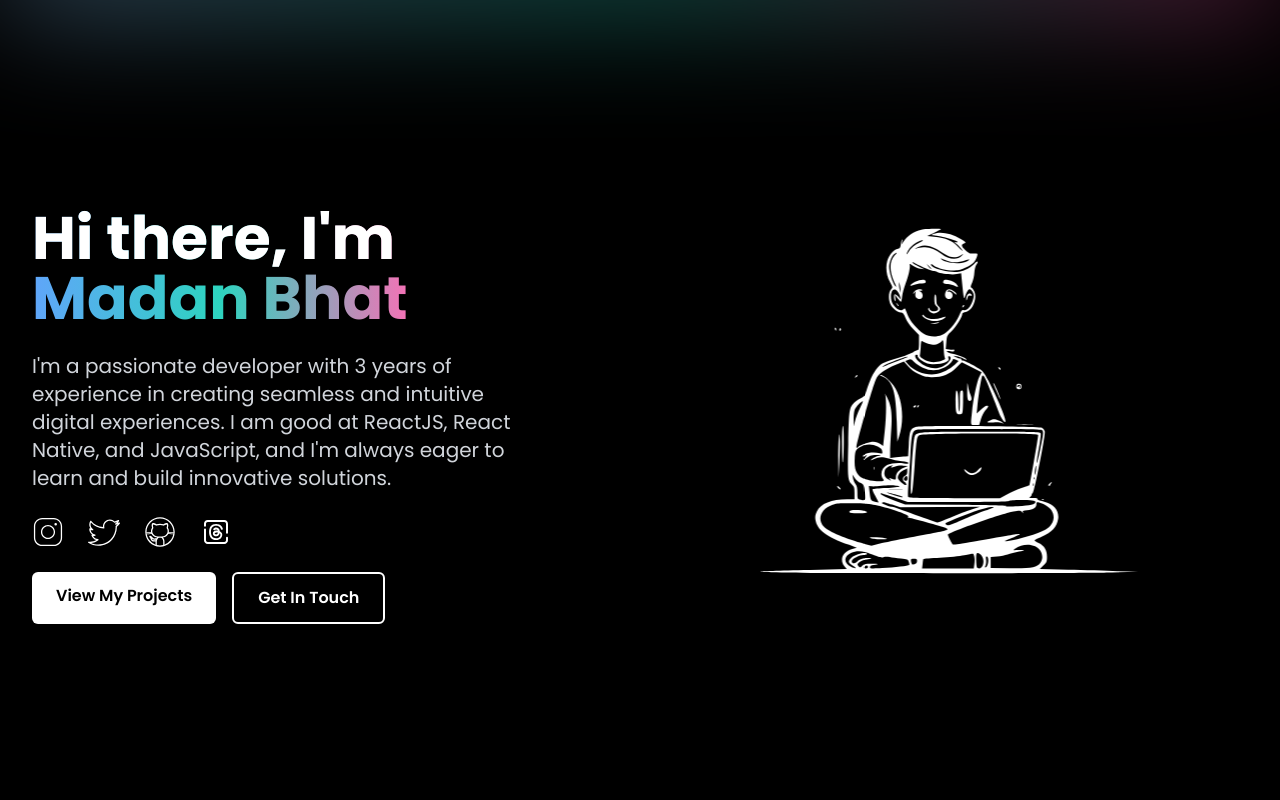
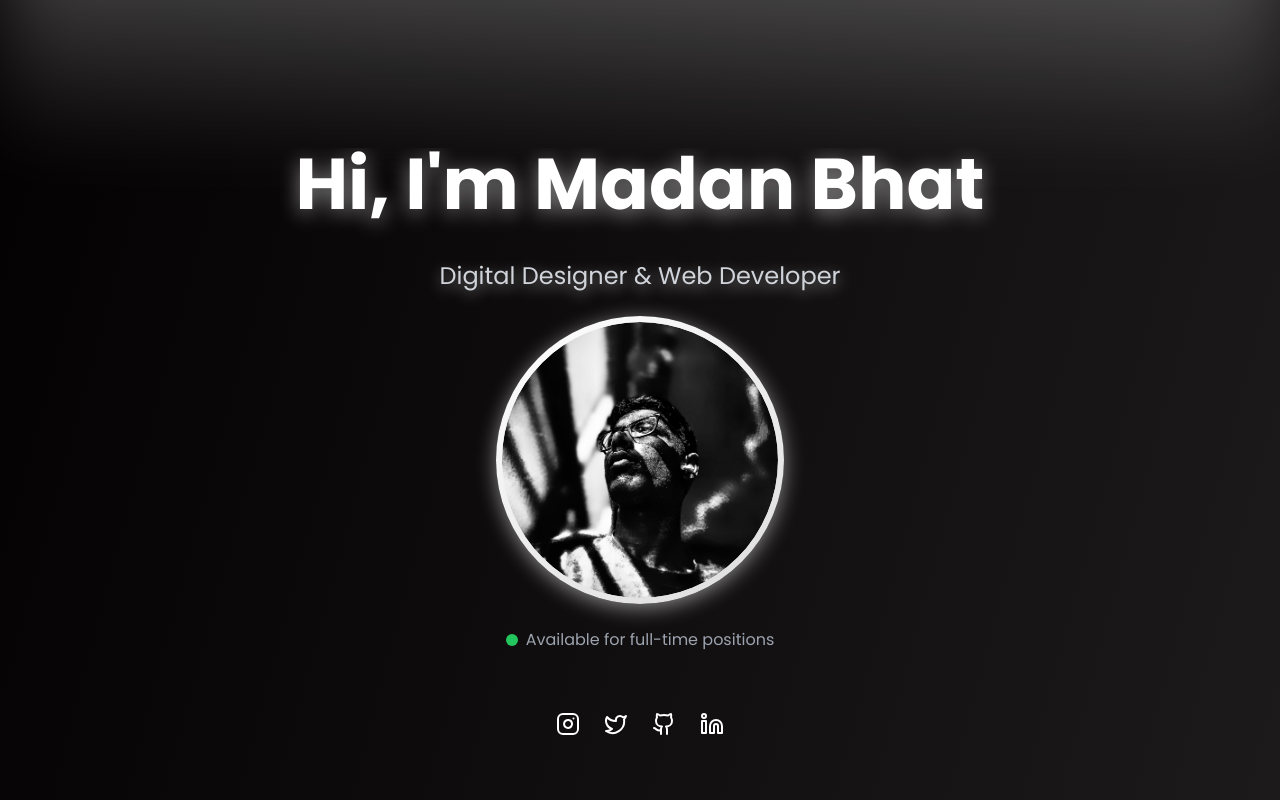
Before and after one commit to Madan-bhat/imadanbhat.github.io, a Next.js app: page / in a window 1280 px wide. Shown: the top 800 px of the page. Built offline with nearby package versions, Linux system fonts and the light colour scheme.

Commit message:
feat: made it awesome

```diff
--- a/src/app/components/Hero.tsx
+++ b/src/app/components/Hero.tsx
@@ -1,66 +1,146 @@
+"use client";
+
 import React from "react";
-import { motion } from "framer-motion";
+import { motion, useScroll, useTransform } from "framer-motion";
 import Image from "next/image";
-import illustrationImage from "@/app/images/me.svg";
-import InstagramIcon from "@/app/images/insta.svg";
-import TwitterIcon from "@/app/images/twitter.svg";
-import GitHubIcon from "@/app/images/github.svg";
-import ThreadsIcon from "@/app/images/thread.svg";
+import { Twitter, Github, Linkedin, Instagram } from "lucide-react";
+import ME from "@/app/images/me.jpg";
+
+const fadeInFromTop = {
+  hidden: { opacity: 0, y: -30 },
+  visible: { opacity: 1, y: 0 },
+};
+
+const fadeInFromBottom = {
+  hidden: { opacity: 0, y: 30 },
+  visible: { opacity: 1, y: 0 },
+};
+
+const scaleIn = {
+  hidden: { opacity: 0, scale: 0.8 },
+  visible: { opacity: 1, scale: 1 },
+};
+
+const bounceHover = {
+  hover: { scale: 1.2, transition: { type: "spring", stiffness: 300 } },
+};
+
+const scrollButtonHover = {
+  hover: {
+    y: 10,
+    transition: { type: "spring", stiffness: 200 },
+  },
+};
 
 const Hero = () => {
+  const { scrollY } = useScroll();
+
+  // Parallax effect for different elements
+  const backgroundY = useTransform(scrollY, [0, 300], ["0%", "50%"]);
+  const imageY = useTransform(scrollY, [0, 300], ["0%", "-10%"]);
+  const textY = useTransform(scrollY, [0, 300], ["0%", "20%"]);
+
   const socialLinks = [
     {
-      href: "https://www.instagram.com/madan___2007",
-      icon: InstagramIcon,
-      alt: "Instagram",
+      href: "https://instagram.com/madan___2007",
+      icon: Instagram,
+      label: "Instagram",
     },
-    { href: "https://x.com/imadanbhat", icon: TwitterIcon, alt: "Twitter" },
-    { href: "https://github.com/Madan-Bhat", icon: GitHubIcon, alt: "GitHub" },
+    { href: "https://twitter.com/imadanbhat", icon: Twitter, label: "Twitter" },
+    { href: "https://github.com/Madan-Bhat", icon: Github, label: "GitHub" },
     {
-      href: "https://www.threads.net/@madan___2007",
-      icon: ThreadsIcon,
-      alt: "Threads",
+      href: "https://linkedin.com/in/madan-bhat",
+      icon: Linkedin,
+      label: "LinkedIn",
     },
   ];
 
   return (
-    <section className="relative w-full min-h-screen flex flex-col items-center justify-center bg-black text-white overflow-hidden">
-      <div className="absolute inset-0 bg-gradient-to-r h-20 blur-3xl -top-20 from-blue-300 via-teal-400 to-pink-500 opacity-50"></div>
+    <section className="relative bg-animated w-full min-h-screen text-white flex flex-col justify-center items-center p-8 overflow-hidden">
+      {/* Enhanced top light shadow */}
+      <motion.div
+        className="absolute inset-0 h-80 -top-40 bg-gradient-to-b from-white to-transparent opacity-40 blur-2xl pointer-events-none"
+        style={{ y: backgroundY }}
+      ></motion.div>
 
-      <div className="relative z-10 flex flex-col md:flex-row items-center justify-center w-full h-full px-4 sm:px-6 md:px-8 max-w-7xl mx-auto">
-        <div className="flex flex-col mt-8 items-center md:items-start text-center md:text-left w-full md:w-1/2 space-y-6">
+      {/* Main Section */}
+      <div className="flex flex-col justify-center items-center w-full space-y-6">
+        {/* Name */}
         <motion.h1
-            initial={{ opacity: 0, y: -50 }}
-            animate={{ opacity: 1, y: 0 }}
-            transition={{ duration: 0.8, delay: 0.2 }}
-            className="text-4xl sm:text-5xl md:text-6xl font-extrabold"
+          initial="hidden"
+          animate="visible"
+          variants={fadeInFromTop}
+          transition={{ duration: 0.8, ease: "easeOut" }}
+          className="text-5xl mb-4 md:text-7xl font-bold leading-tight text-center"
+          style={{
+            textShadow: "0 4px 20px rgba(255, 255, 255, 0.5)",
+            y: textY,
+          }}
         >
-            <span className=" text-white bg-gradient-to-r  from-blue-400 via-teal-400 to-pink-400 bg-clip-text text-transparent">
-              Hi there, I'm
-            </span>
-            <br />
-            <span className="bg-gradient-to-r  from-blue-400 via-teal-400 to-pink-400 bg-clip-text text-transparent">
-              Madan Bhat
-            </span>
+          Hi, I'm Madan Bhat
         </motion.h1>
 
-          <motion.p
-            initial={{ opacity: 0, y: -20 }}
-            animate={{ opacity: 1, y: 0 }}
-            transition={{ duration: 0.8, delay: 0.4 }}
-            className="text-base sm:text-lg md:text-xl mb-6 max-w-lg text-gray-300 leading-relaxed"
+        {/* Title */}
+        <motion.h2
+          initial="hidden"
+          animate="visible"
+          variants={fadeInFromBottom}
+          transition={{ duration: 0.8, ease: "easeOut", delay: 0.2 }}
+          className="text-xl mb-4 md:text-2xl text-gray-300 text-center"
+          style={{
+            textShadow: "0 4px 15px rgba(255, 255, 255, 0.5)",
+            y: textY,
+          }}
         >
-            I'm a passionate developer with 3 years of experience in creating
-            seamless and intuitive digital experiences. I am good at ReactJS,
-            React Native, and JavaScript, and I'm always eager to learn and
-            build innovative solutions.
-          </motion.p>
+          Digital Designer & Web Developer
+        </motion.h2>
+
+        {/* Center Circular Image */}
+        <motion.div
+          initial="hidden"
+          animate="visible"
+          variants={scaleIn}
+          transition={{ duration: 1, ease: "easeOut", delay: 0.4 }}
+          className="relative w-40 h-40 md:w-72 md:h-72 rounded-full p-1"
+          style={{
+            background: "linear-gradient(145deg, #ffffff, #dcdcdc)",
+            boxShadow: "0 4px 20px rgba(255, 255, 255, 0.5)",
+            borderRadius: "100%",
+            y: imageY,
+          }}
+        >
+          <div className="relative w-full h-full rounded-full overflow-hidden border-2 border-transparent">
+            <Image
+              src={ME}
+              alt="Madan Bhat"
+              layout="fill"
+              objectFit="cover"
+              className="rounded-full"
+            />
+          </div>
+        </motion.div>
 
         <motion.div
-            initial={{ opacity: 0, y: -20 }}
-            animate={{ opacity: 1, y: 0 }}
-            transition={{ duration: 0.8, delay: 0.6 }}
-            className="flex space-x-6 mb-8"
+          initial="hidden"
+          animate="visible"
+          variants={fadeInFromBottom}
+          transition={{ duration: 0.8, ease: "easeOut", delay: 0.6 }}
+          className="flex items-center  space-x-2 mt-24"
+          style={{ y: textY }}
+        >
+          <div className="w-3 h-3 bg-green-500 rounded-full"></div>
+          <p className="text-sm md:text-base text-gray-400">
+            Available for full-time positions
+          </p>
+        </motion.div>
+      </div>
+
+      <motion.div
+        initial="hidden"
+        animate="visible"
+        variants={fadeInFromBottom}
+        transition={{ duration: 0.8, ease: "easeOut", delay: 0.8 }}
+        className="absolute bottom-8 p-8 flex space-x-6"
       >
         {socialLinks.map((link, index) => (
           <motion.a
@@ -68,67 +148,15 @@ const Hero = () => {
             href={link.href}
             target="_blank"
             rel="noopener noreferrer"
-                whileHover={{ scale: 1.1 }}
-                whileTap={{ scale: 0.9 }}
-                className="transition-all duration-300 hover:shadow-lg hover:shadow-blue-500/20"
+            className="text-white hover:text-gray-300 transition-colors"
+            aria-label={link.label}
+            variants={bounceHover}
+            whileHover="hover"
           >
-                <Image
-                  src={link.icon}
-                  alt={link.alt}
-                  width={32}
-                  height={32}
-                  className="object-contain"
-                />
+            <link.icon size={24} />
           </motion.a>
         ))}
       </motion.div>
-
-          <motion.div
-            initial={{ opacity: 0, y: -20 }}
-            animate={{ opacity: 1, y: 0 }}
-            transition={{ duration: 0.8, delay: 0.8 }}
-            className="flex flex-col sm:flex-row gap-4 w-full sm:w-auto"
-          >
-            <motion.a
-              href="#projects"
-              className="group relative px-6 py-3 bg-white text-black font-semibold rounded-md shadow-lg transition duration-300 text-center overflow-hidden"
-              whileHover={{ scale: 1.02 }}
-              whileTap={{ scale: 0.98 }}
-            >
-              <span className="relative z-10">View My Projects</span>
-              <span className="absolute inset-0 bg-gray-200 transform scale-x-0 group-hover:scale-x-100 transition-transform origin-left duration-300"></span>
-            </motion.a>
-            <motion.a
-              href="mailto:imadanbhat@gmail.com"
-              className="group relative px-6 py-3 border-2 border-white text-white font-semibold rounded-md transition duration-300 text-center overflow-hidden"
-              whileHover={{ scale: 1.02 }}
-              whileTap={{ scale: 0.98 }}
-            >
-              <span className="relative z-10">Get In Touch</span>
-              <span className="absolute inset-0 bg-white transform scale-x-0 group-hover:scale-x-100 transition-transform origin-left duration-300"></span>
-              <span className="absolute inset-0 bg-gray-800 transform scale-x-0 group-hover:scale-x-100 transition-transform origin-left duration-300 delay-75"></span>
-            </motion.a>
-          </motion.div>
-        </div>
-
-        <motion.div
-          initial={{ opacity: 0, scale: 0.9 }}
-          animate={{ opacity: 1, scale: 1.1 }}
-          transition={{ duration: 1 }}
-          className="w-full md:w-1/2 mt-12 md:mt-0 flex justify-center items-center"
-        >
-          <div className="relative w-full max-w-xs sm:max-w-sm md:max-w-md h-64 sm:h-80 md:h-[500px]">
-            <Image
-              src={illustrationImage}
-              alt="Madan Bhat Illustration"
-              layout="fill"
-              objectFit="contain"
-              quality={100}
-              className="object-center"
-            />
-          </div>
-        </motion.div>
-      </div>
     </section>
   );
 };
--- a/src/app/globals.css
+++ b/src/app/globals.css
@@ -19,6 +19,23 @@
 }
 
 
+.bg-animated {
+  background:linear-gradient(105deg, rgba(3,1,1,1) 0%, rgba(28,26,26,1) 100%, rgba(18,18,18,1) 100%);
+  animation: gradientMove 10s ease infinite;
+}
+
+@keyframes gradientMove {
+  0% {
+    background-position: 0% 50%;
+  }
+  50% {
+    background-position: 100% 50%;
+  }
+  100% {
+    background-position: 0% 50%;
+  }
+}
+
 
 .section {
   position: relative;
@@ -37,46 +54,9 @@ textarea {
   overflow: hidden;
 }
 
-button::after,
-a::after,
-div::after,
-input::after,
-textarea::after {
-  content: '';
-  position: absolute;
-  border-radius: 50%;
-  background: rgba(0, 0, 0, 0.3);
-  transform: scale(0);
-  pointer-events: none; /* Allow clicks to pass through */
-  transition: transform 0.6s, opacity 0.6s;
-}
 
-button:active::after,
-a:active::after,
-div:active::after,
-input:active::after,
-textarea:active::after {
-  transform: scale(4);
-  opacity: 0;
-}
+
 /* Ripple animation */
-@keyframes ripple-animation {
-  to {
-    transform: scale(4);
-    opacity: 0;
-  }
-}
-
-.section::before {
-  content: '';
-  position: absolute;
-  top: 0;
-  left: 0;
-  width: 100%;
-  height: 100%;
-  background: linear-gradient(to bottom, transparent, rgba(0,0,0,0.5));
-  z-index: -1;
-}
 
 @media (max-width: 768px) {
   .hidden-mobile {
```
Also changed, not shown: src/app/images/me.jpg (added). Lines whose indentation alone changed are shown as unchanged.
